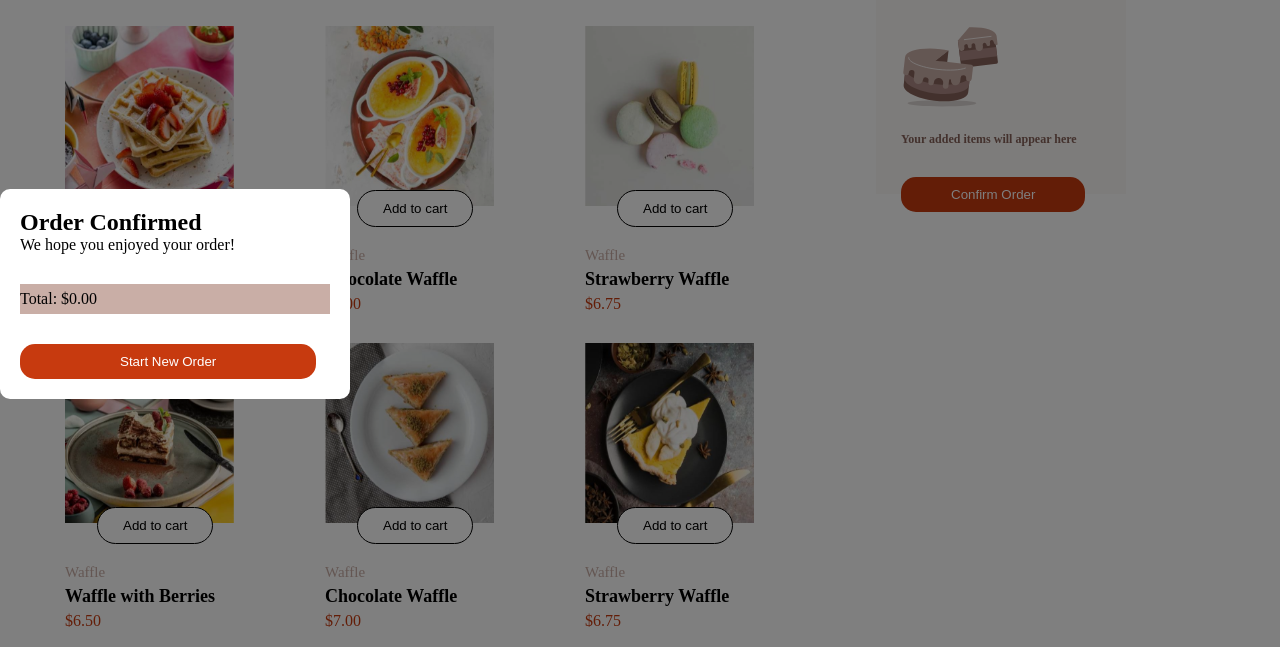
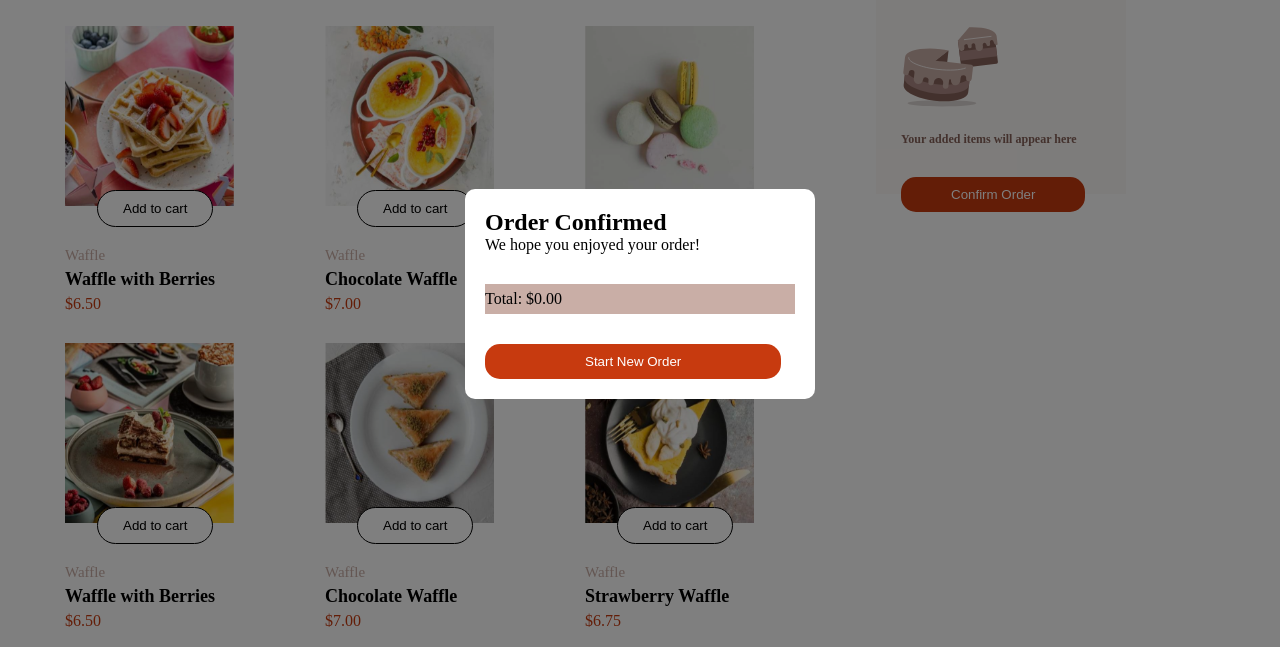
Before and after one commit to AgiriFeyisara/Product-list, a plain HTML site: page index.html in a window 1280 px wide. Shown: the part 106-753 px from the top of the page. Drawn offline with Linux system fonts and the light colour scheme.

Commit message:
I added SASS to my product-list

```diff
--- a/sass/main.scss
+++ b/sass/main.scss
@@ -138,7 +138,7 @@ body {
   width: 100%;
   height: 100%;
   background-color: rgba(0, 0, 0, 0.5);
-  @include flex-center(column, center, flex-start);
+  @include flex-center(column, center);
 }
 
 .modal-content {
```
Also changed, not shown: sass/main.css, 1 other file.
